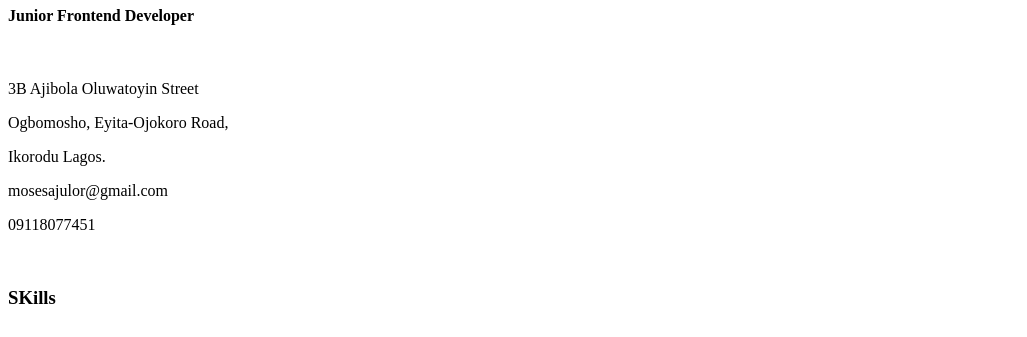
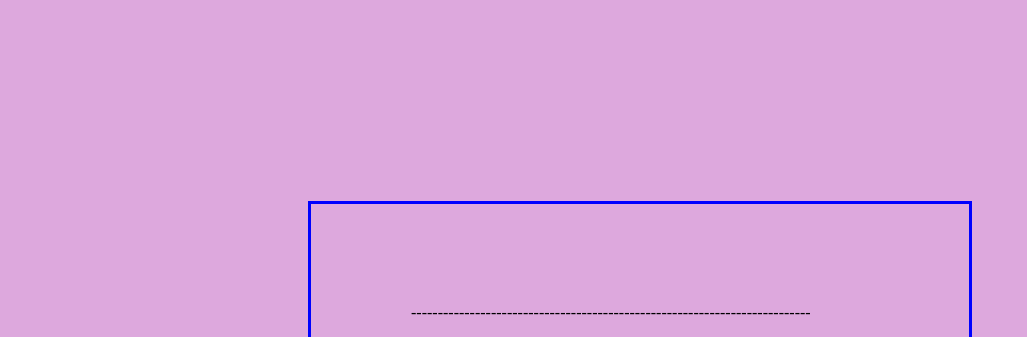
Before and after one commit to MosesSanjay/WEB2COHORTXIII, a plain HTML site: page cv.html in a window 1280 px wide. Shown: the part 99-436 px from the top of the page, without its empty margins (0-1027 px from the left). Drawn offline with Linux system fonts and the light colour scheme.

Commit message:
added style to cv

```diff
--- a/cv.html
+++ b/cv.html
@@ -5,6 +5,7 @@
     <meta charset="UTF-8">
     <meta name="viewport" content="width=device-width, initial-scale=1.0">
     <title>Document</title>
+    <link rel="stylesheet" href="style.css">
 </head>
 
 <body>
--- /dev/null
+++ b/style.css
@@ -0,0 +1,15 @@
+* {
+  background-color: rgb(221, 168, 221);
+}
+
+h3 {
+  color: blue;
+  text-align: center;
+  text-decoration: underline;
+}
+
+div {
+  border: solid blue;
+  padding: 100px;
+  margin: 300px;
+}
```
